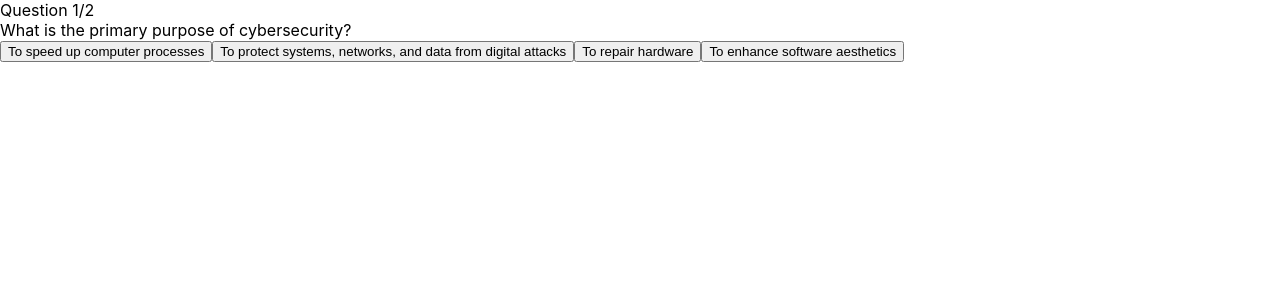
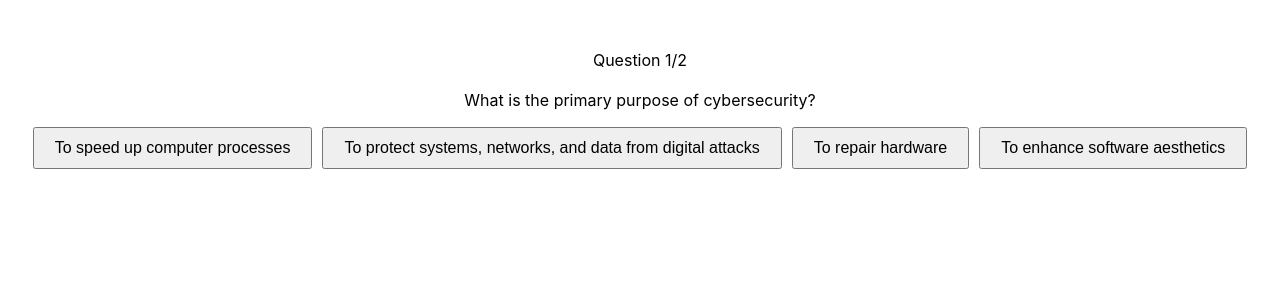
Before and after one commit to attajunyah/quiz-gpt, a React (Create React App) app: page / in a window 1280 px wide. Shown: the top 300 px of the page. Built offline with nearby package versions, Linux system fonts and the light colour scheme.

Commit message:
Modified App.css

```diff
--- a/src/App.css
+++ b/src/App.css
@@ -1,38 +1,23 @@
-.App {
+.app {
   text-align: center;
+  margin-top: 50px;
 }
 
-.App-logo {
-  height: 40vmin;
-  pointer-events: none;
+.question-section {
+  margin: 20px;
 }
 
-@media (prefers-reduced-motion: no-preference) {
-  .App-logo {
-    animation: App-logo-spin infinite 20s linear;
-  }
+.question-count {
+  margin-bottom: 20px;
 }
 
-.App-header {
-  background-color: #282c34;
-  min-height: 100vh;
-  display: flex;
-  flex-direction: column;
-  align-items: center;
-  justify-content: center;
-  font-size: calc(10px + 2vmin);
-  color: white;
+.question-text {
+  margin-bottom: 12px;
 }
 
-.App-link {
-  color: #61dafb;
+.answer-section button {
+  margin: 5px;
+  padding: 10px 20px;
+  font-size: 16px;
+  cursor: pointer;
 }
-
-@keyframes App-logo-spin {
-  from {
-    transform: rotate(0deg);
-  }
-  to {
-    transform: rotate(360deg);
-  }
-}
```
